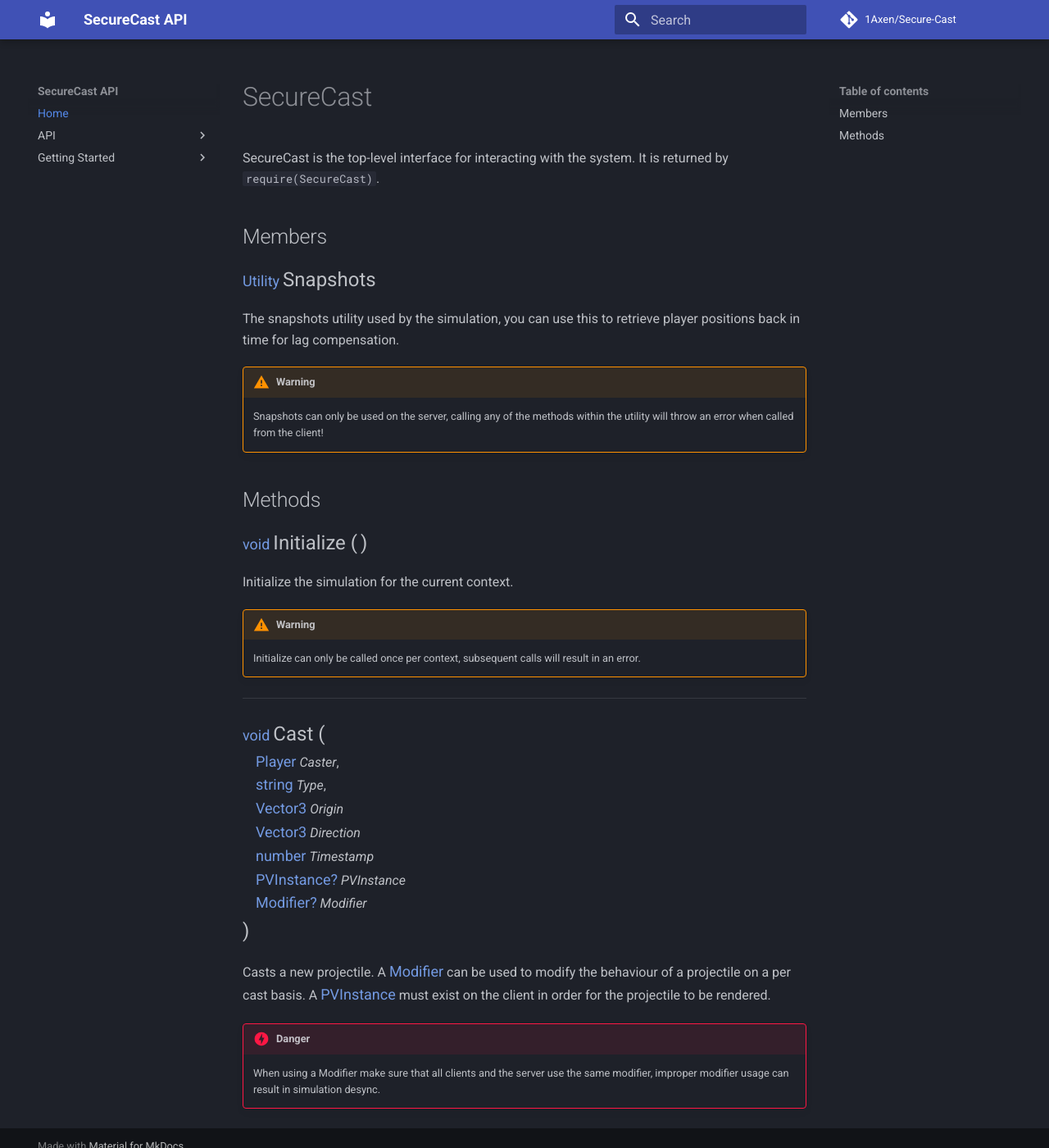
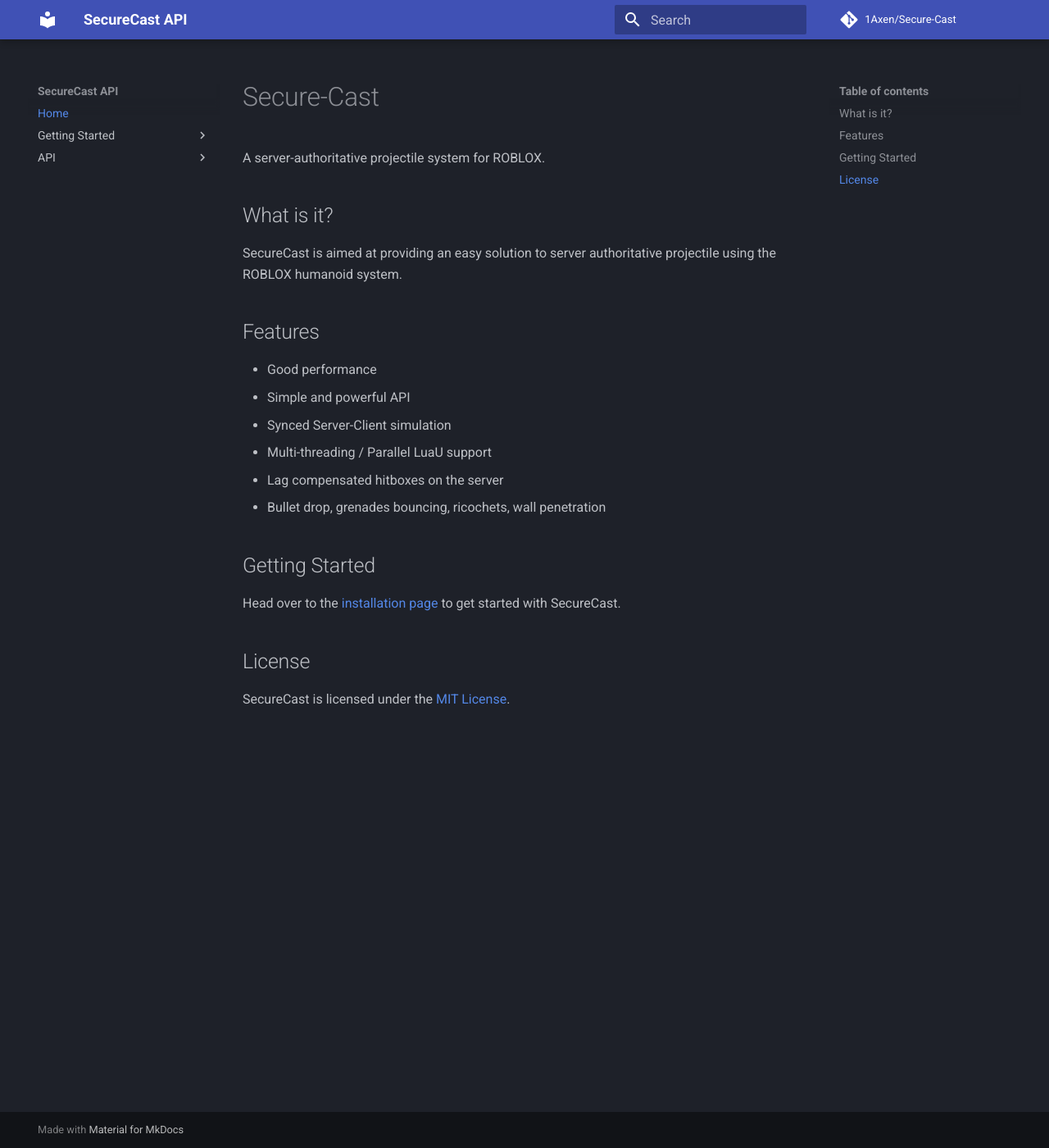
Before and after one commit to 1Axen/Secure-Cast, an MkDocs documentation site: the page built from docs/docs/index.md, in a window 1280 px wide and 1400 px high. Shown: the whole window at 82% size. Built offline with MkDocs 1.6.1 and Material for MkDocs 9.7.7, drawn with Linux system fonts in a browser that asks for light colours; comment, search, counter and statistics services are not loaded; old or Windows-style settings are respelled for this version of MkDocs.

Commit message:
Update docs
* Improve layout and nav
* New modifiers tutorial page

```diff
--- a/docs/docs/index.md
+++ b/docs/docs/index.md
@@ -1,54 +1,21 @@
-<style>
-    .type {
-        color: rgb(115, 154, 226);
-        font-size: large
-    }
-    .method {
-        font-size: x-large
-    }
-</style>
+# Secure-Cast
+A server-authoritative projectile system for ROBLOX.
 
-# SecureCast
+## What is it?
 
-SecureCast is the top-level interface for interacting with the system. It is returned by `require(SecureCast)`.
+SecureCast is aimed at providing an easy solution to server authoritative projectile using the ROBLOX humanoid system.
 
-## Members
+## Features
 
-<span class="type">Utility</span>
-<span class="method"> Snapshots</span>
+* Good performance
+* Simple and powerful API
+* Synced Server-Client simulation
+* Multi-threading / Parallel LuaU support
+* Lag compensated hitboxes on the server
+* Bullet drop, grenades bouncing, ricochets, wall penetration
 
-The snapshots utility used by the simulation, you can use this to retrieve player positions back in time for lag compensation.
-!!! warning
+## Getting Started
+Head over to the [installation page](./Getting Started/Installation.md) to get started with SecureCast.
 
-    Snapshots can only be used on the server, calling any of the methods within the utility will throw an error when called from the client!
-
-## Methods
-
-<span class="type">void</span>
-<span class="method"> Initialize &#40</span>
-<span class="method">&#41</span>
-
-Initialize the simulation for the current context.
-
-!!! warning
-
-    Initialize can only be called once per context, subsequent calls will result in an error.
-
----
-
-<span class="type">void</span>
-<span class="method"> Cast &#40</span>
-    <br>&emsp;<span class="type">Player</span> <i>Caster</i>,
-    <br>&emsp;<span class="type">string</span> <i>Type</i>,
-    <br>&emsp;<span class="type">Vector3</span> <i>Origin</i>
-    <br>&emsp;<span class="type">Vector3</span> <i>Direction</i>
-    <br>&emsp;<span class="type">number</span> <i>Timestamp</i>
-    <br>&emsp;<span class="type">PVInstance?</span> <i>PVInstance</i>
-    <br>&emsp;<span class="type">Modifier?</span> <i>Modifier</i>
-<br><span class="method">&#41</span>
-
-Casts a new projectile. A <span class="type">Modifier</span> can be used to modify the behaviour of a projectile on a per cast basis. A <span class="type">PVInstance</span> must exist on the client in order for the projectile to be rendered.
-
-!!! danger
-
-    When using a Modifier make sure that all clients and the server use the same modifier, improper modifier usage can result in simulation desync.
+## License
+SecureCast is licensed under the [MIT License](https://github.com/1Axen/Secure-Cast/blob/main/LICENSE).
--- a/docs/mkdocs.yml
+++ b/docs/mkdocs.yml
@@ -1,6 +1,19 @@
 site_name: SecureCast API
 repo_url: https://github.com/1Axen/Secure-Cast
 repo_name: 1Axen/Secure-Cast
+
+nav:
+  - Home: index.md
+  - Getting Started:
+    - Installation: Getting Started\Installation.md
+    - Simulation: Getting Started\Simulation.md
+    - Modifiers: Getting Started\Modifiers.md
+  - API:
+    - SecureCast: API\securecast.md
+    - Settings: API\settings.md
+    - Definitions: API\definitions.md
+    - Snapshots: API\snapshots.md
+
 theme:
   name: material
   palette:
```
Also changed, not shown: docs/docs/API/securecast.md (added, +55 -0 lines), docs/docs/Getting Started/Modifiers.md (added, +55 -0 lines), docs/docs/Getting Started/Simulation.md (+4 -4 lines).
